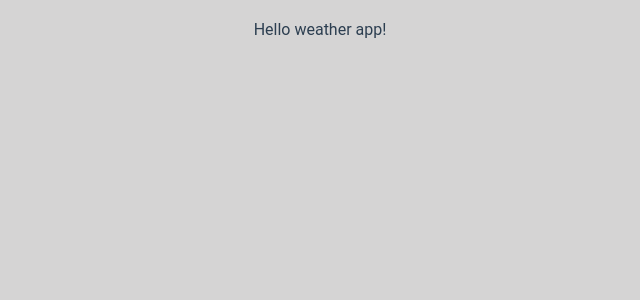
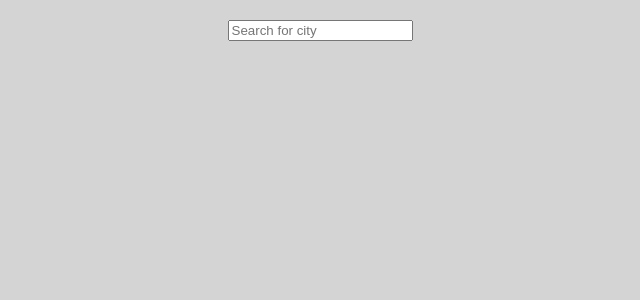
Before and after one commit to Johnny1500/weather-app, a Vue app: page / in a window 1280 px wide. Shown: the top 300 px of the page, without its empty margins (320-960 px from the left). Built offline with nearby package versions, Linux system fonts and the light colour scheme.

Commit message:
Emit city input

```diff
--- a/src/App.vue
+++ b/src/App.vue
@@ -1,5 +1,6 @@
 <template>
-  <SearchCity />
+  <SearchCity @city-change="handleSearchCity" />
+  <p>{{ cityName }}</p>
 </template>
 
 <script lang="ts">
@@ -10,6 +11,16 @@ export default defineComponent({
   name: "App",
   components: {
     SearchCity,
+  },
+  data() {
+    return {
+      cityName: "",
+    };
+  },
+  methods: {
+    handleSearchCity(city: any) {
+      this.cityName = city;
+    },
   },
 });
 </script>
--- a/src/components/SearchCity.vue
+++ b/src/components/SearchCity.vue
@@ -1,6 +1,6 @@
 <template>
   <div>
-    {{ msg }}
+    <input type="text" placeholder="Search for city" @input="handleChange" />
   </div>
 </template>
 
@@ -13,7 +13,11 @@ export default defineComponent({
 </script>
 
 <script setup lang="ts">
-const msg = "Hello weather app!";
+const emit = defineEmits(["cityChange"]);
+
+const handleChange = (event: Event) => {
+  emit("cityChange", event.target.value);
+};
 </script>
 
 <style scoped></style>
```
Also changed, not shown: .eslintrc.js.
